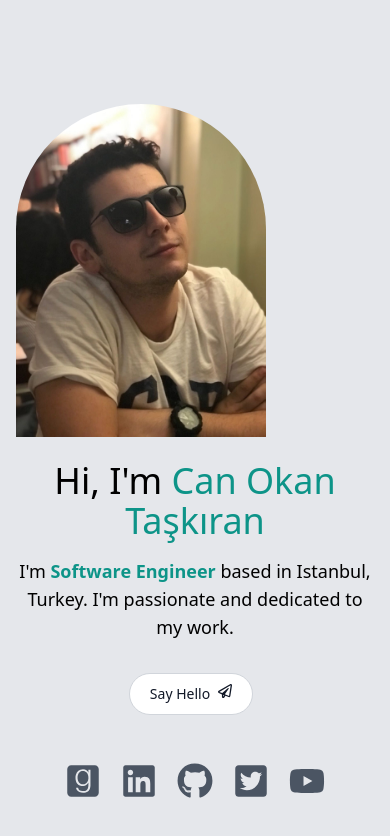
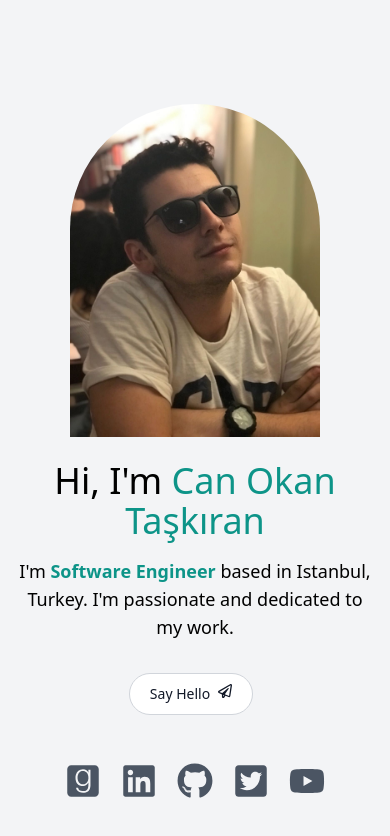
Before and after one commit to can-ok/next-portfolio, a Next.js app: page / in a window 390 px wide. Shown: the top 836 px of the page. Built offline with nearby package versions, Linux system fonts and the light colour scheme.

Commit message:
adds responsivity while using phone

```diff
--- a/components/HeroSection.tsx
+++ b/components/HeroSection.tsx
@@ -10,7 +10,7 @@ const HeroSection=()=>{
     return(
        <section id="home">
 
-        <div className='flex flex-col text-center justify-center my-10 py-16 md:flex-row md:space-x-4 md:text-left'>
+        <div className='flex flex-col text-center items-center justify-center my-10 py-16 md:flex-row'>
             <div className='md:w-1/2 md:mt-2'>
                 <Image className='rounded-t-full -2xl overflow-hidden' src={herophoto} width={250} height={300} alt="picture of hero" />
             </div>
--- a/pages/_document.tsx
+++ b/pages/_document.tsx
@@ -4,7 +4,7 @@ export default function Document() {
   return (
     <Html lang="en">
       <Head />
-      <body className=' bg-gray-200  '>
+      <body className=' bg-gray-100  '>
         <Main />
         <NextScript />
       </body>
```
